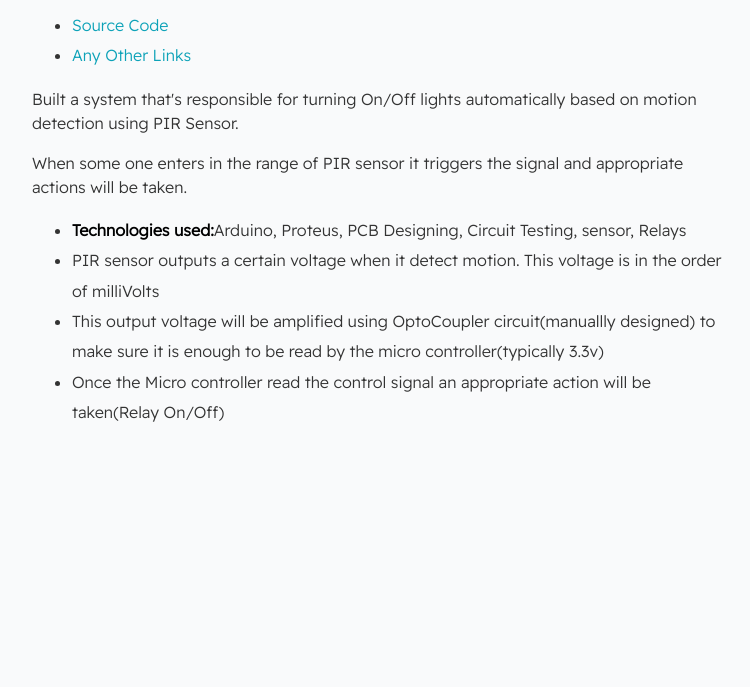
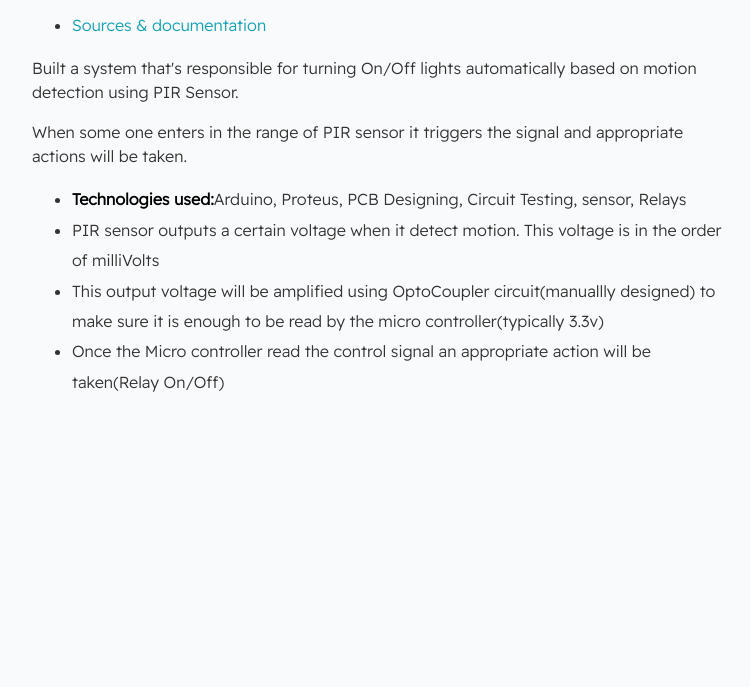
Before and after one commit to nishith-narukulla/Digital-Resume, a plain HTML site: page project4.html in a window 1280 px wide. Shown: the part 113-800 px from the top of the page, without its empty margins (258-1008 px from the left). Drawn offline with Linux system fonts and the light colour scheme.

Commit message:
update: project 1,4,5 links & target

```diff
--- a/project4.html
+++ b/project4.html
@@ -19,8 +19,8 @@
         <h1>PIR Motion Based Lighting Control System</h1>
 
         <ul>
-            <li><a class="project-link" href="">Source Code</a></li>
-            <li><a class="project-link" href="">Any Other Links</a></li>
+            <li><a class="project-link" href="https://github.com/nishith-narukulla/PIR-Motion-based-Lighting"
+                    target="_blank">Sources & documentation</a></li>
         </ul>
 
         <p>
```
Also changed, not shown: project1.html (+2 -1 lines), project5.html (+2 -1 lines).
